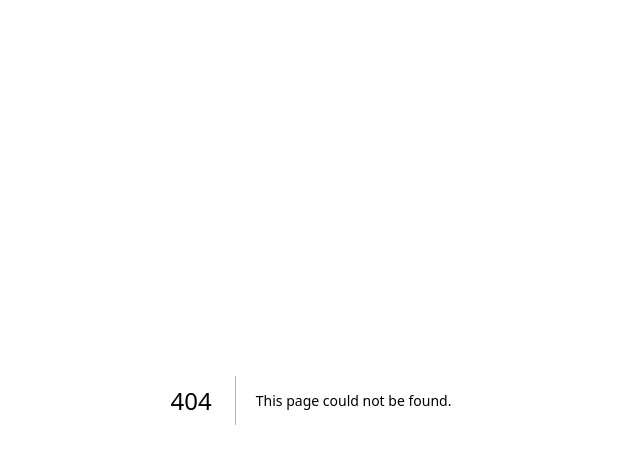
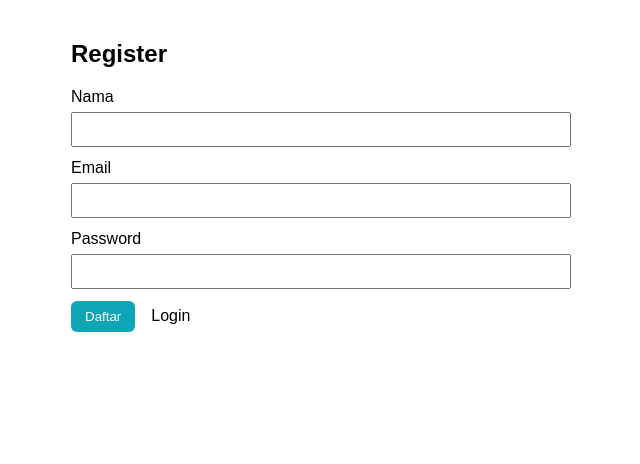
Before and after one commit to VGA2319/VGA, a Next.js app in the folder frontend/: page /auth/register in a window 1280 px wide. Before the commit this address had no page. Shown: the top 464 px of the page, without its empty margins (329-969 px from the left). Built offline with nearby package versions, Linux system fonts and the light colour scheme.

Commit message:
gery : add login & register

```diff
--- /dev/null
+++ b/frontend/app/auth/register/page.tsx
@@ -0,0 +1,81 @@
+// frontend/app/auth/register/page.tsx
+"use client";
+
+import { useState } from "react";
+import { useRouter } from "next/navigation";
+
+export default function RegisterPage() {
+  const router = useRouter();
+  const [name, setName] = useState("");
+  const [email, setEmail] = useState("");
+  const [password, setPassword] = useState("");
+  const [loading, setLoading] = useState(false);
+
+  async function handleSubmit(e: React.FormEvent) {
+    e.preventDefault();
+    setLoading(true);
+    try {
+      const res = await fetch("http://localhost:3000/api/auth/register", {
+        method: "POST",
+        headers: { "Content-Type": "application/json" },
+        body: JSON.stringify({ name, email, password }),
+      });
+
+      const data = await res.json();
+      if (!res.ok) throw new Error(data.message || "Gagal register");
+
+      alert("Registrasi berhasil. Silakan login.");
+      router.push("/auth/login");
+    } catch (err: any) {
+      alert(err.message || "Error");
+    } finally {
+      setLoading(false);
+    }
+  }
+
+  return (
+    <div style={{ maxWidth: 480, margin: "40px auto" }}>
+      <h2>Register</h2>
+      <form onSubmit={handleSubmit} style={{ display: "grid", gap: 12 }}>
+        <label>
+          Nama
+          <input
+            value={name}
+            onChange={(e) => setName(e.target.value)}
+            required
+            style={{ width: "100%", padding: 8, marginTop: 6 }}
+          />
+        </label>
+
+        <label>
+          Email
+          <input
+            type="email"
+            value={email}
+            onChange={(e) => setEmail(e.target.value)}
+            required
+            style={{ width: "100%", padding: 8, marginTop: 6 }}
+          />
+        </label>
+
+        <label>
+          Password
+          <input
+            type="password"
+            value={password}
+            onChange={(e) => setPassword(e.target.value)}
+            required
+            style={{ width: "100%", padding: 8, marginTop: 6 }}
+          />
+        </label>
+
+        <div style={{ display: "flex", gap: 8, alignItems: "center" }}>
+          <button type="submit" disabled={loading} style={{ padding: "8px 14px", background: "#0ea5b7", color: "white", border: "none", borderRadius: 6 }}>
+            {loading ? "Memproses..." : "Daftar"}
+          </button>
+          <a href="/auth/login" style={{ marginLeft: 8 }}>Login</a>
+        </div>
+      </form>
+    </div>
+  );
+}
```
Also changed, not shown: frontend/app/auth/login/page.tsx (added, +76 -0 lines).
